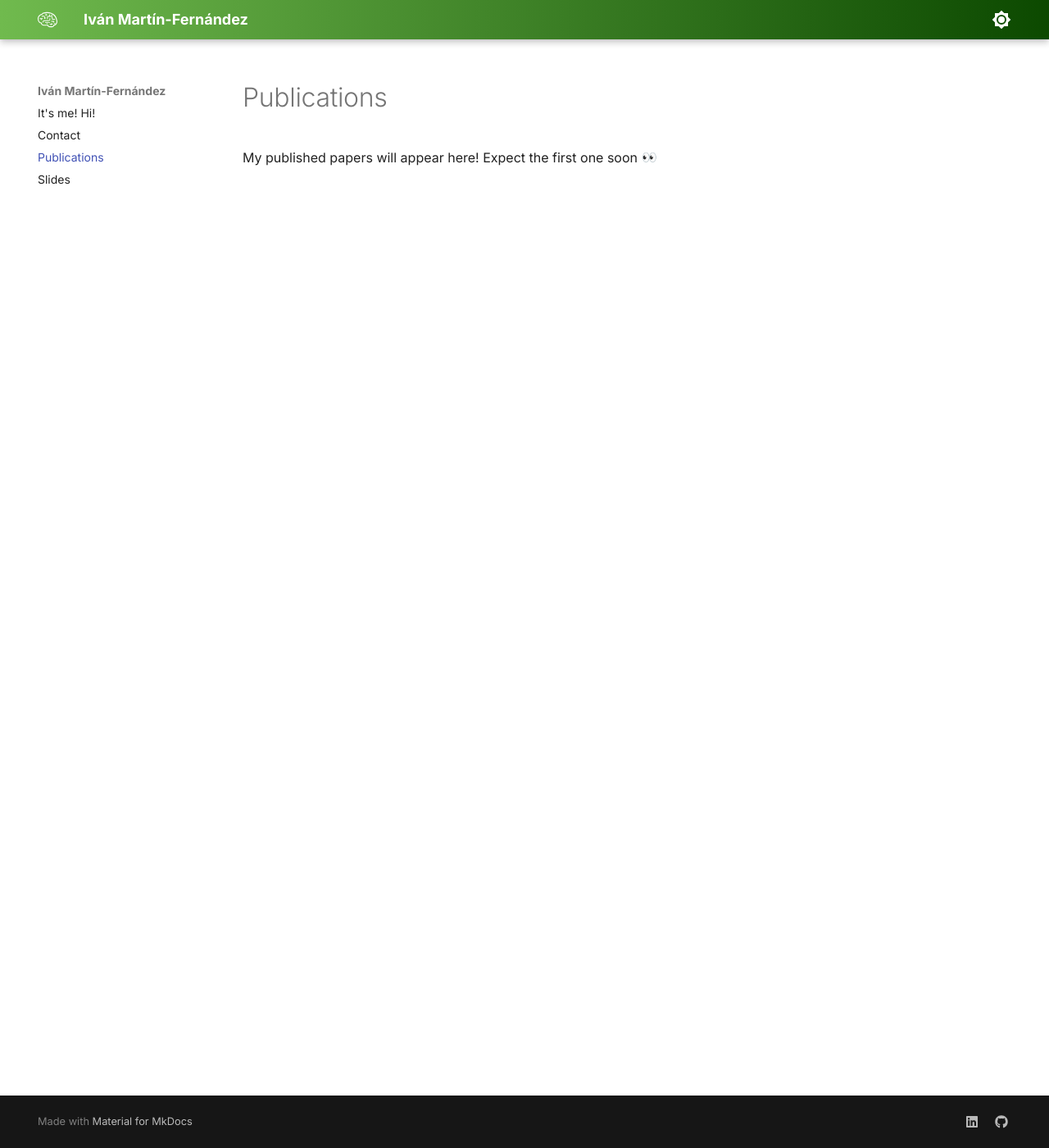
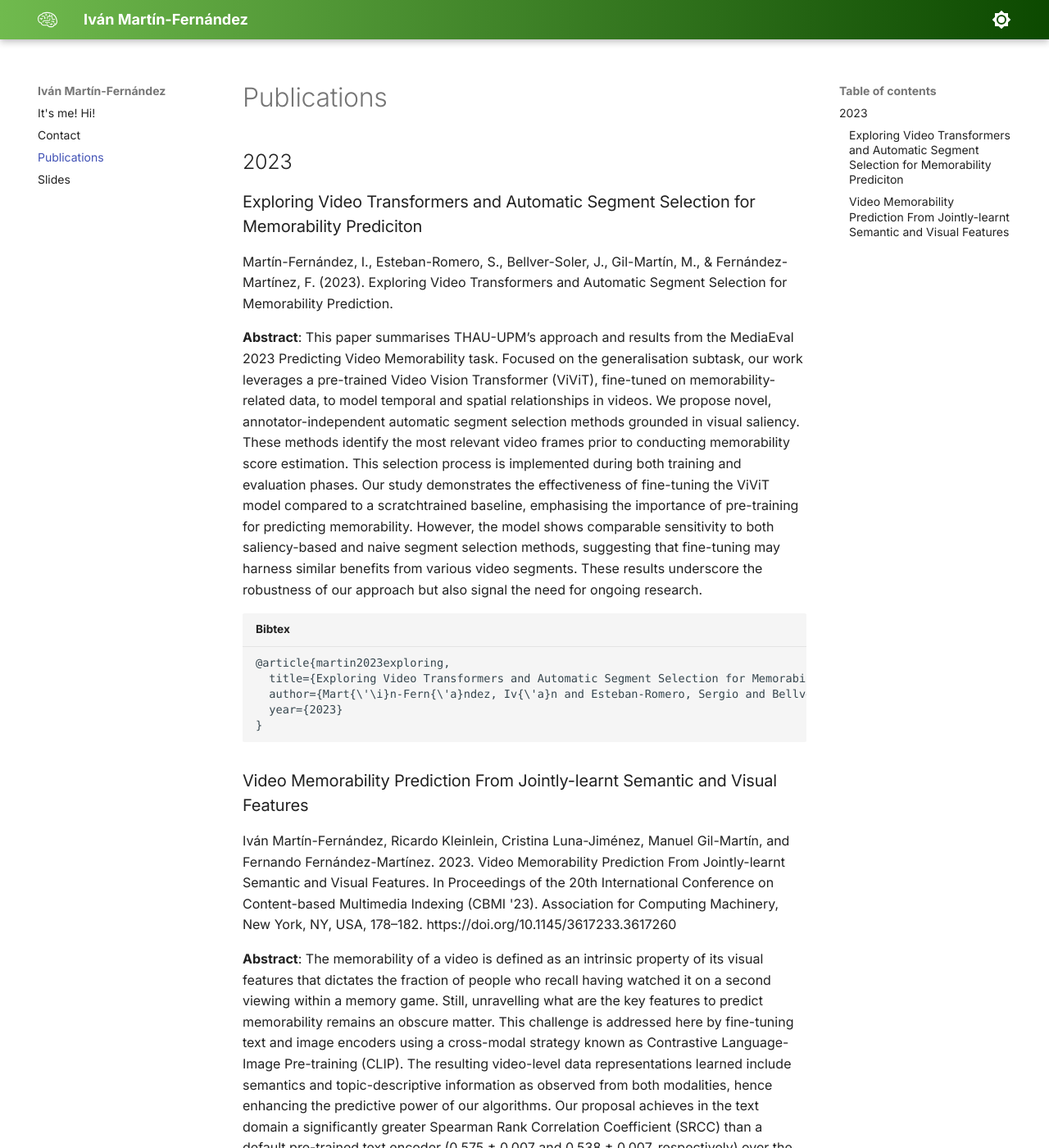
Before and after one commit to imartinf/imartinf.github.io, an MkDocs documentation site: the page built from docs/pubs.md, in a window 1280 px wide and 1400 px high. Shown: the whole window at 82% size. Built offline with MkDocs 1.6.1 and Material for MkDocs 9.7.7, drawn with Linux system fonts in a browser that asks for light colours; emoji names are drawn with the system emoji font; some web fonts are replaced; some of the changed text lies outside the part shown.

Commit message:
add 2023 papers

````diff
--- a/docs/pubs.md
+++ b/docs/pubs.md
@@ -1,3 +1,43 @@
 # Publications
 
-My published papers will appear here! Expect the first one soon :eyes:
+## 2023
+
+### Exploring Video Transformers and Automatic Segment Selection for Memorability Prediciton
+
+Martín-Fernández, I., Esteban-Romero, S., Bellver-Soler, J., Gil-Martín, M., & Fernández-Martínez, F. (2023). Exploring Video Transformers and Automatic Segment Selection for Memorability Prediction.
+
+**Abstract**:
+This paper summarises THAU-UPM’s approach and results from the MediaEval 2023 Predicting Video Memorability task. Focused on the generalisation subtask, our work leverages a pre-trained Video Vision Transformer (ViViT), fine-tuned on memorability-related data, to model temporal and spatial relationships in videos. We propose novel, annotator-independent automatic segment selection methods grounded in visual saliency. These methods identify the most relevant video frames prior to conducting memorability score estimation. This selection process is implemented during both training and evaluation phases. Our study demonstrates the effectiveness of fine-tuning the ViViT model compared to a scratchtrained baseline, emphasising the importance of pre-training for predicting memorability. However, the model shows comparable sensitivity to both saliency-based and naive segment selection methods, suggesting that fine-tuning may harness similar benefits from various video segments. These results underscore the robustness of our approach but also signal the need for ongoing research.
+
+``` title="Bibtex"
+@article{martin2023exploring,
+  title={Exploring Video Transformers and Automatic Segment Selection for Memorability Prediction},
+  author={Mart{\'\i}n-Fern{\'a}ndez, Iv{\'a}n and Esteban-Romero, Sergio and Bellver-Soler, Jaime and Gil-Mart{\'\i}n, Manuel and Fern{\'a}ndez-Mart{\'\i}nez, Fernando},
+  year={2023}
+}
+```
+### Video Memorability Prediction From Jointly-learnt Semantic and Visual Features
+
+Iván Martín-Fernández, Ricardo Kleinlein, Cristina Luna-Jiménez, Manuel Gil-Martín, and Fernando Fernández-Martínez. 2023. Video Memorability Prediction From Jointly-learnt Semantic and Visual Features. In Proceedings of the 20th International Conference on Content-based Multimedia Indexing (CBMI '23). Association for Computing Machinery, New York, NY, USA, 178–182. https://doi.org/10.1145/3617233.3617260
+
+**Abstract**:
+The memorability of a video is defined as an intrinsic property of its visual features that dictates the fraction of people who recall having watched it on a second viewing within a memory game. Still, unravelling what are the key features to predict memorability remains an obscure matter. This challenge is addressed here by fine-tuning text and image encoders using a cross-modal strategy known as Contrastive Language-Image Pre-training (CLIP). The resulting video-level data representations learned include semantics and topic-descriptive information as observed from both modalities, hence enhancing the predictive power of our algorithms. Our proposal achieves in the text domain a significantly greater Spearman Rank Correlation Coefficient (SRCC) than a default pre-trained text encoder (0.575 ± 0.007 and 0.538 ± 0.007, respectively) over the Memento10K dataset. A similar trend, although less pronounced, can be noticed in the visual domain. We believe these findings signal the potential benefits that cross-modal predictive systems can extract from being fine-tuned to the specific issue of media memorability.
+
+``` title="Bibtex"
+@inproceedings{10.1145/3617233.3617260,
+author = {Mart\'{\i}n-Fern\'{a}ndez, Iv\'{a}n and Kleinlein, Ricardo and Luna-Jim\'{e}nez, Cristina and Gil-Mart\'{\i}n, Manuel and Fern\'{a}ndez-Mart\'{\i}nez, Fernando},
+title = {Video Memorability Prediction From Jointly-learnt Semantic and Visual Features},
+year = {2023},
+isbn = {9798400709128},
+publisher = {Association for Computing Machinery},
+address = {New York, NY, USA},
+url = {https://doi.org/10.1145/3617233.3617260},
+doi = {10.1145/3617233.3617260},
+booktitle = {Proceedings of the 20th International Conference on Content-Based Multimedia Indexing},
+pages = {178–182},
+numpages = {5},
+keywords = {pre-training, media memorability, cross-modal, CLIP},
+location = {<conf-loc>, <city>Orleans</city>, <country>France</country>, </conf-loc>},
+series = {CBMI '23}
+}
+```
````
Also changed, not shown: docs/slides.md (+5 -0 lines), site/404.html, site/index.html, site/sitemap.xml, 1 other file.
